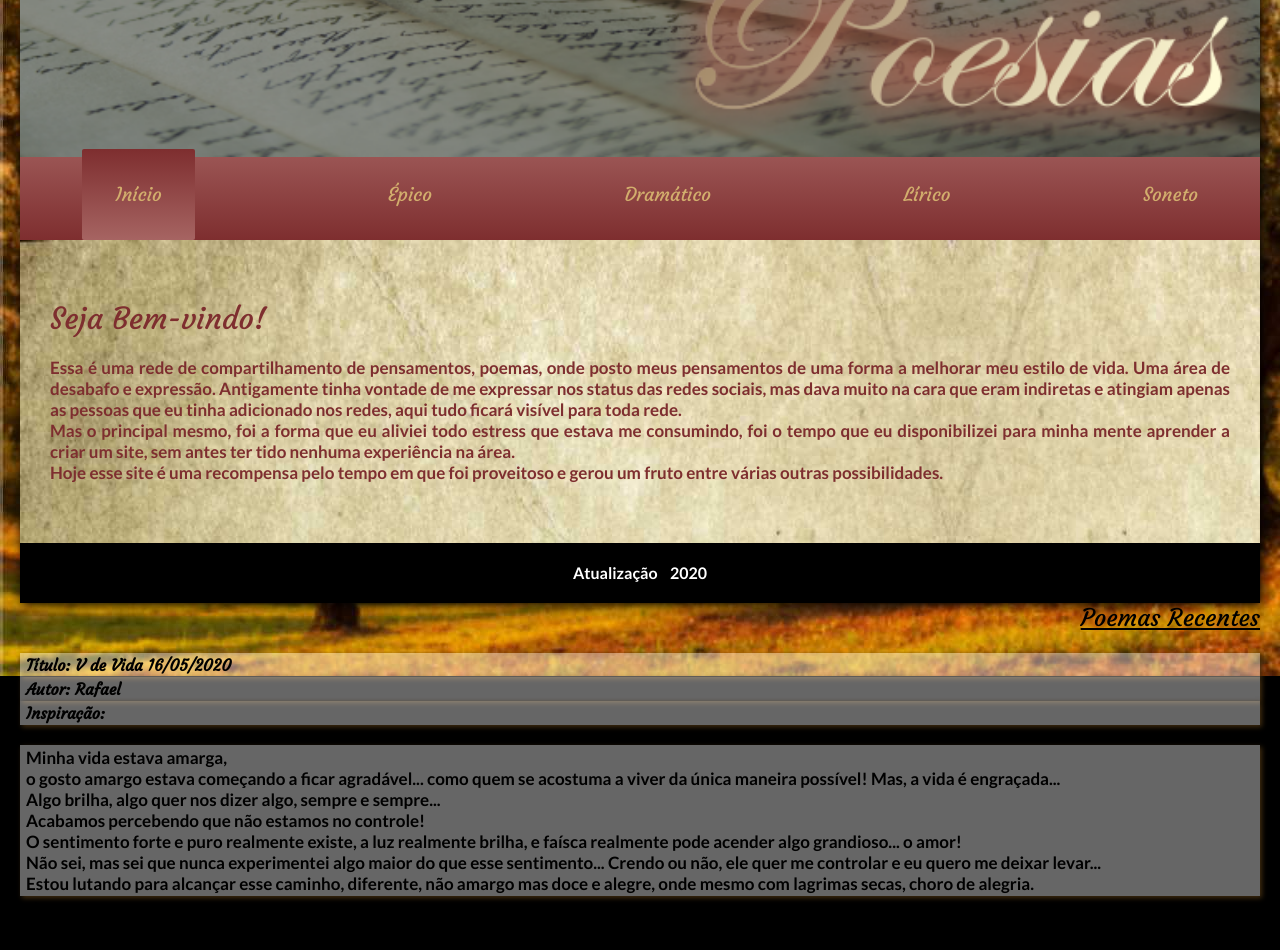
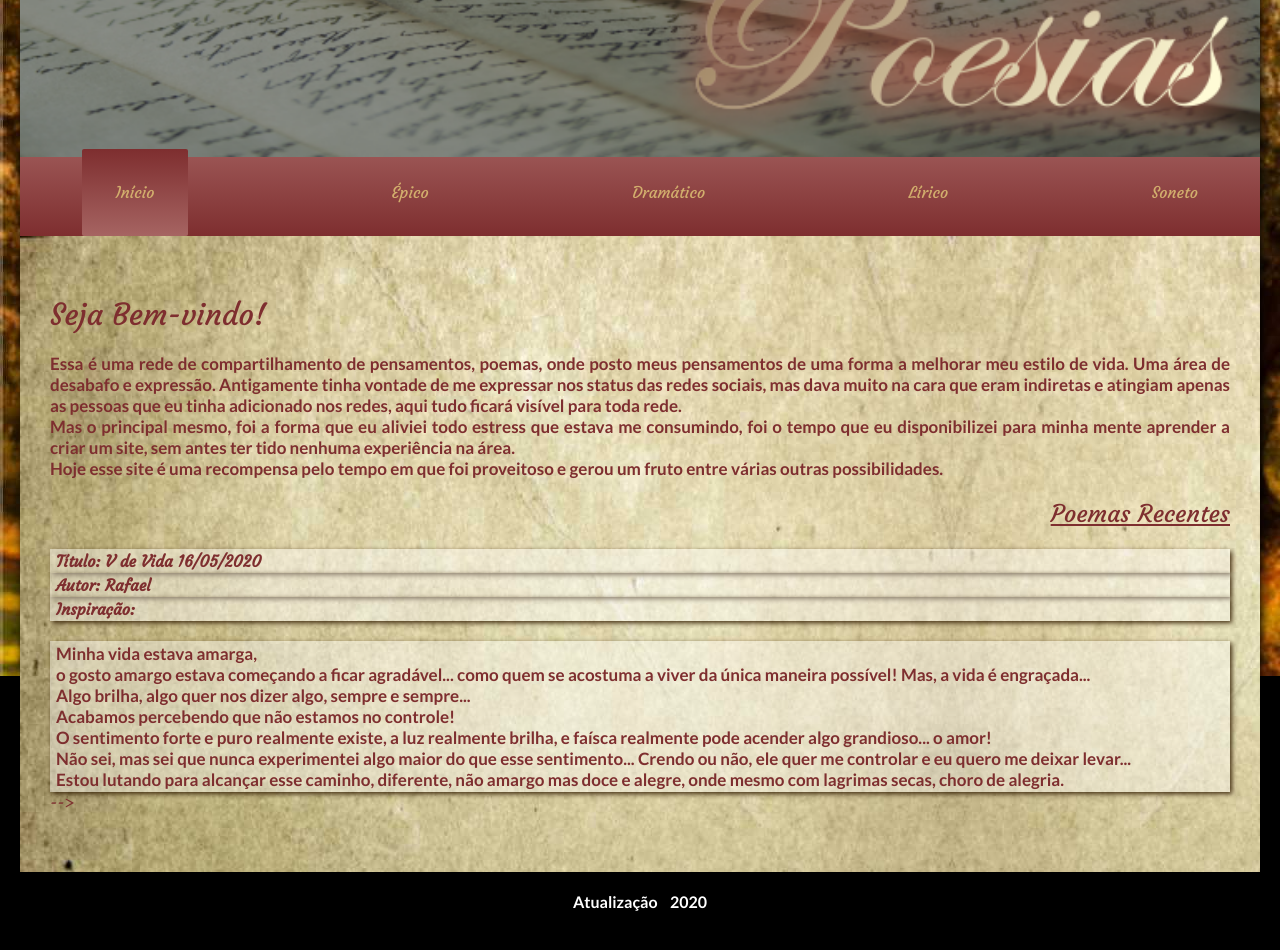
Before and after one commit to RafaAraujoFocart/Blog-de-Poesias, a plain HTML site: page index.html in a window 1280 px wide. Shown: the part 200-1150 px from the top of the page. Drawn offline with Linux system fonts and the light colour scheme.

Commit message:
index update
inclusão da sessão "Poesias recentes"
e correção de tamanho da fonte do menu de 18% para 16%

```diff
--- a/index.html
+++ b/index.html
@@ -49,18 +49,8 @@
 
                   <p>Hoje esse site é uma recompensa pelo tempo em que foi proveitoso e gerou um fruto entre várias outras possibilidades.
               </p>
-
-            </section>
-
-            <footer class="rodape">
-                <span id="footer">Atualização &nbsp;&nbsp;&nbsp;2020</span>
-            </footer>
-         </div>
-    </body>
-</html>
-
-
-              <!--Aqui devem conter links para receber documentos qe contenham os poemas com uma pre-configração-->
+              <br>
+                <div id="recentes"> <!--Aqui devem conter links para receber documentos qe contenham os poemas com uma pre-configração-->
                  <h3>Poemas Recentes</h3>
                  <br>
                                  <h1 class="text">Título: V de Vida 16/05/2020</h1>
@@ -77,3 +67,12 @@
                  Não sei, mas sei que nunca experimentei algo maior do que esse sentimento... Crendo ou não, ele quer me controlar e eu quero me deixar levar... <br>
                  Estou lutando para alcançar esse caminho, diferente, não amargo mas doce e alegre, onde mesmo com lagrimas secas, choro de alegria.</p>
    -->
+                </div>
+            </section>
+
+            <footer class="rodape">
+                <span id="footer">Atualização &nbsp;&nbsp;&nbsp;2020</span>
+            </footer>
+         </div>
+    </body>
+</html>
--- a/style.css
+++ b/style.css
@@ -80,7 +80,7 @@ h3 {
     background: linear-gradient(to top, #7E2E2F, #A66462);
     align-items:center;
     padding: 2% 5% 0% 5%;
-    font-size: 19px;
+    font-size: 16px;
 }/*aqui eu posiciono as li no browser*/ /*MODELO DE MENU MAIS SIMPLES E ATUAL QUE VI 2019*/
 
 /*Definir mesma altura e largura para os elementos*/
```
Lines whose indentation alone changed are shown as unchanged.
